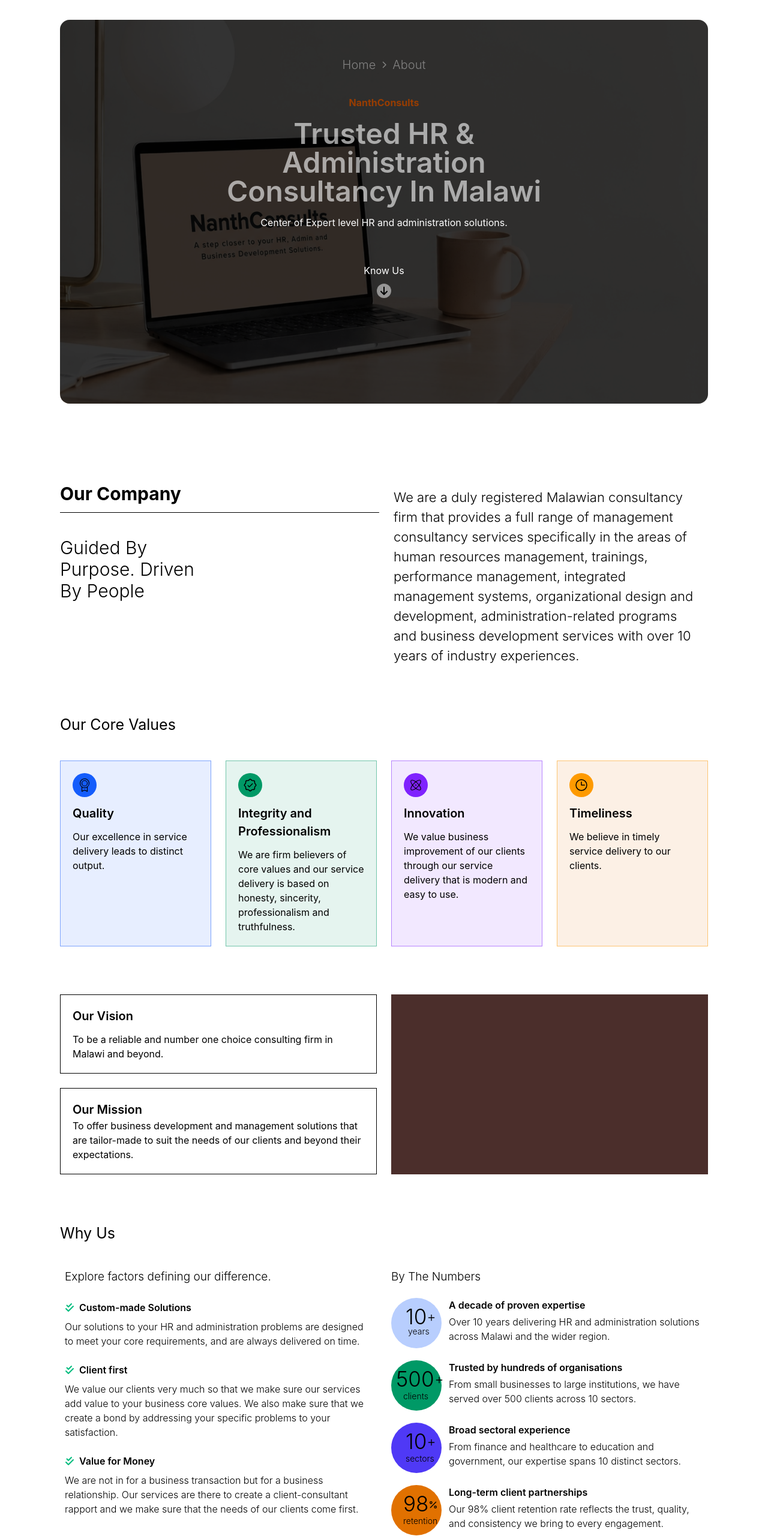
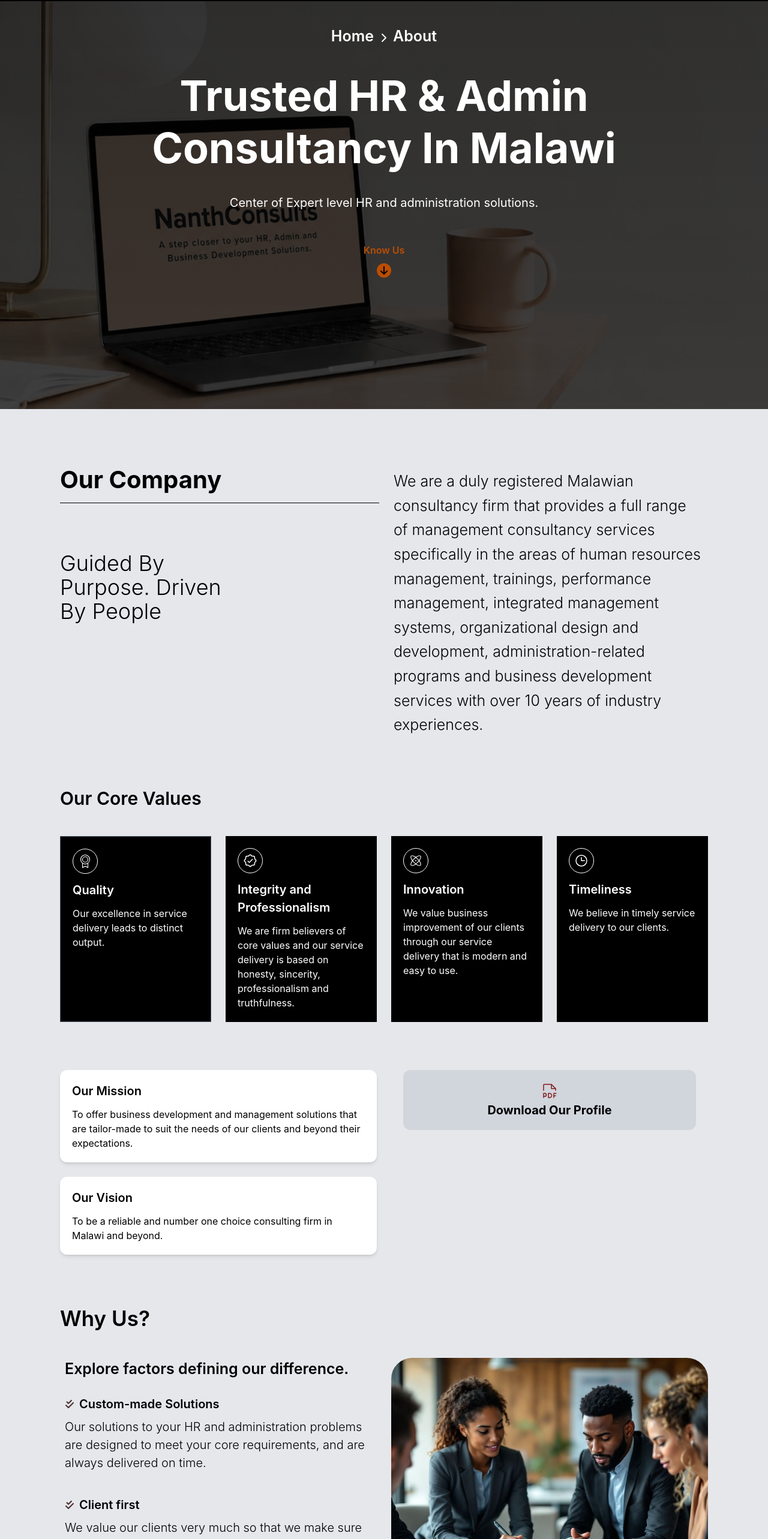
Before and after one commit to Ishmael-smart-Kaunda/nanthsConsults, a React (Vite) app: page /about in a window 1280 px wide. Shown: the part 137-2703 px from the top of the page at 60% size. Built offline with nearby package versions, Linux system fonts and the light colour scheme.

Commit message:
MADE CHANGES ON ABOUT PAGE

```diff
--- a/src/components/about components/CTA.jsx
+++ b/src/components/about components/CTA.jsx
@@ -2,16 +2,16 @@
 
 export default function CTA(){
                    return(
-                         <section className="w-full max-w-[1440px] bg-sky-100/30 p-5 md:px-25 py-20">
-                             <div className="p-5 md:p-10 rounded-xl borde-2 w-full text-center space-y-6">
-                                  <h4 className="text-[35px] font-bold">Still Have Questions?</h4>
-                                  <p className="text-[22px] font-light">Our team is ready to help you find the right HR and administrative
+                         <section className="w-full">
+                             <div className="p-5 md:p-10 w-full text-white text-center space-y-8 bg-[#101617] via-black gray-400 to-[#101617]">
+                                  <h4 className="text-[45px] font-bold">Still Have Questions?</h4>
+                                  <p className="text-[25px] font-light">Our team is ready to help you find the right HR and administrative
                                                   solutions for your organization. Reach out to us for professional
                                                   guidance and support.
                                   </p>
                                   <h5 className="hidden md:block font-bold">Lets Talk</h5>
                                   <a href="/contact" className="md:hidden font-bold">Lets Talk</a>
-                                  <div className="w-full hidden md:inline-flex justify-between border-t border-black/20 py-5 ">
+                                  <div className="w-8/10 mx-auto hidden md:inline-flex justify-between text-amber-800 border-t border-white/20 py-5 ">
                                       <a href="" className="">+265 88 8703 316</a>
                                       <a href="" className="">+265 98 0048 010</a>
                                       <a href="" className="">nanthconsults@gmail.com</a>
--- a/src/components/about components/FAQ.jsx
+++ b/src/components/about components/FAQ.jsx
@@ -17,9 +17,9 @@
 
 
                    return(
-                         <section className="w-full max-w-[1440px] bg-sky-100/30 p-5 md:px-25 pt-10">
-                            <h2 className="font text-[25px]">Others Asked</h2>
-                             <div className="w-full space-y-6 py-5 text-[18px]">
+                         <section className="w-full max-w-[1440px] bg-gray-200 /30 p-5 md:px-25 pt-15">
+                            <h2 className="font text-[35px] font-semibold">Others Asked</h2>
+                             <div className="w-full space-y- py-5 text-[18px]">
                                 {
                                     questions.map((item)=>(
                                                 <Question
--- a/src/components/about components/company.jsx
+++ b/src/components/about components/company.jsx
@@ -1,20 +1,22 @@
-import { FaCheckDouble } from "react-icons/fa6";
+import { BsFilePdf, BsFilePdfFill } from "react-icons/bs";
+import { FaCheckDouble, FaFilePdf } from "react-icons/fa6";
 import { FiPercent, FiPlus } from "react-icons/fi";
-import { PiAtomLight, PiClock, PiMedalLight, PiSealCheck, PiTimerLight } from "react-icons/pi";
+import { PiAtomLight, PiClock, PiFilePdfLight, PiMedalLight, PiSealCheck, PiTimerLight } from "react-icons/pi";
+import AboutImg from "../../assets/images/contact/instagram.jpeg"
 
 
 export default function Company(){
 
     return(
-           <section className="w-full max-w-[1440px] p-5 md:px-25">
+           <section className="w-full max-w-[1440px] bg-gray-200 p-5 md:px-25">
 
                 <div className="grid grid-cols-1 md:grid-cols-2 gap-4 my-15">
-                        <div className="md:b space-y-10">
-                            <h1 className="w-full py-2 border-b text-[30px] font-bold "> Our Company</h1>
-                            <h3 className="text-3xl font-light ">Guided By <br/> Purpose. Driven <br/>  By People</h3>
+                        <div className="md:b md:space-y-20">
+                            <h1 className="w-full py-2 border-b text-[40px] font-bold "> Our Company</h1>
+                            <h3 className="text-4xl font-light ">Guided By <br/> Purpose. Driven <br/>  By People</h3>
                         </div>
                             <div className="w-full px-2 relaxed">
-                                <p className="text-[22px] font-light py-5">
+                                <p className="text-[22px] md:text-[25px] font-light leading-relaxed py-5">
                                         We are a duly registered Malawian consultancy firm that provides
                                         a full range of management consultancy services specifically in the areas of human resources
                                         management, trainings, performance management, integrated management systems,
@@ -24,29 +26,32 @@
                         </div>
                 </div>
                  {/* CORE VALUES */}
-                 <h2 className="font text-[25px] my-10">Our Core Values</h2>
+                 <h2 className="font text-[30px] font-semibold my-10">Our Core Values</h2>
                 <div className="w-full grid grid-cols-1 md:grid-cols-4 gap-6">
-                    <article className="h-full border border-blue-600/50 bg-blue-600/10 space-y-3 p-5">
-                            <div className="size-fit rounded-full bg-blue-600 p-2 "> <PiMedalLight className="size-6 ext-black"/></div>
+                    <article className="h-full border border-gray-600 bg-black text-white space-y-3 p-5">
+                            <div className="w-fit rounded-full border p-2 ">
+                                <PiMedalLight className="size-6 ext-black"/>
+
+                           </div>
                             <h3 className="font-semibold text-[20px]">Quality </h3>
                             <p>Our excellence in service delivery leads to distinct output.</p>
                     </article>
-                    <article className="h-full border border-emerald-600/50 bg-emerald-600/10 space-y-3 p-5">
-                            <div className="size-fit rounded-full bg-emerald-600 p-2 "> <PiSealCheck className="size-6 ext-black"/></div>
+                    <article className="h-full bg-black text-white space-y-3 p-5">
+                            <div className="size-fit rounded-full border p-2 "> <PiSealCheck className="size-6 ext-black"/></div>
                             <h3 className="font-semibold text-[20px]">Integrity and Professionalism</h3>
                             <p className="">We are firm believers of core values and our service delivery is based on honesty, sincerity,
                             professionalism and truthfulness.
                             </p>
                     </article>
-                    <article className="h-full border border-violet-600/50 bg-violet-600/10  space-y-3 p-5">
-                            <div className="size-fit rounded-full bg-violet-600 p-2 "> <PiAtomLight className="size-6 ext-black"/></div>
+                    <article className="h-full  bg-black text-white  space-y-3 p-5">
+                            <div className="size-fit rounded-full border p-2 "> <PiAtomLight className="size-6 ext-black"/></div>
                             <h3 className="font-semibold text-[20px]">Innovation </h3>
                             <p> We value business improvement of our clients through our service delivery
                             that is modern and easy to use.
                             </p>
                     </article>
-                    <article className="h-full border border-amber-500/50 bg-amber-600/10  space-y-3 p-5">
-                            <div className="size-fit rounded-full bg-amber-500 p-2 "> <PiClock className="size-6 ext-black"/></div>
+                    <article className="h-full text-white  bg-black  space-y-3 p-5">
+                            <div className="size-fit rounded-full border p-2 "> <PiClock className="size-6 ext-black"/></div>
                             <h3 className="font-semibold text-[20px]">Timeliness</h3>
                             <p className="text-">We believe in timely service delivery to our clients.
                             </p>
@@ -57,45 +62,52 @@
                 {/*MISSION AND VISION */}
                  <div className="grid grid-cols-1 gap-6 md:grid-cols-2 my-20">
                      <div className="space-y-6">
-                        <div className="p-5 border space-y-3  ">
-                                <h3 className="font-semibold text-[20px]">Our Vision</h3>
-                                <p className="">To be a reliable and number one choice consulting firm in Malawi and beyond.</p>
-                        </div>
-                        <div className="p-5 border ">
+                        <div className="p-5 bg-white rounded-xl shadow-md space-y-3 ">
                                 <h3 className="font-semibold text-[20px]">Our Mission</h3>
                                 <p className="">To offer business development and management solutions that are tailor-made
                                         to suit the needs of our clients and beyond their expectations.</p>
                         </div>
+                        <div className="p-5 bg-white rounded-xl shadow-md space-y-3  ">
+                                <h3 className="font-semibold text-[20px]">Our Vision</h3>
+                                <p className="">To be a reliable and number one choice consulting firm in Malawi and beyond.</p>
+                        </div>
+
                     </div>
-                    <div className="w-full h-full bg-ascent"></div>
+                    <div className="w-full h-full px-5 ">
+                        <div className="cursor-pointer w-full h-25 text-center  borderamber-700/50  boder-2 bg-gray-300 rounded-xl p-5 text-[20px] font-bold">
+                                <PiFilePdfLight className="size-8 shrink-0 text-red-900 mx-auto"/>
+                                <p className="">Download Our Profile</p>
+                        </div>
+
+                    </div>
 
 
                 </div>
 
                  {/* VALUE PROPOSITION*/}
-                 <h2 className="font text-[25px] my-10">Why Us</h2>
-                 <div className="grid grid-cols-1 md:grid-cols-2 gap-6">
-                        <div className="w-full px-2 font-light">
-                                <h1 className="text-[19px]">Explore factors defining  our difference.</h1>
+                 <h2 className="font text-[35px] font-semibold mt-10">Why Us?</h2>
+                 <div className="grid grid-cols-1 md:grid-cols-2 gap-6 py-10">
+                        <div className="w-full flex flex-col gap-2 px-2 font-light ">
+                                <h1 className="text-[25px] font-semibold">Explore factors defining  our difference.</h1>
                                 {/*<hr/>
                                 <p className="text-center">Below are the reasons why we are a step closer to your HR and Administration solutions</p>*/}
-                                <article className="space-y-2 my-6">
-                                        <span className="inline-flex items-center gap-2 font-semibold"><FaCheckDouble className="text-emerald-500"/>Custom-made Solutions </span>
+                                <article className="space-y-2 my-4 text-[20px]">
+                                        <span className="inline-flex items-center gap-2 font-semibold"><FaCheckDouble className="size-4 text-ascent shrink-0 grow-0"/>Custom-made Solutions </span>
                                         <p className="">Our solutions to your HR and administration problems
                                                         are designed to meet your core requirements, and are always
                                                         delivered on time.
                                         </p>
                                 </article>
 
-                                <article className="space-y-2 my-6">
-                                        <span className="inline-flex items-center gap-2 font-semibold"><FaCheckDouble className="text-emerald-500"/> Client first</span>
+                                <article className="space-y-2 my-4 text-[20px]">
+                                        <span className="inline-flex items-center gap-2 font-semibold"><FaCheckDouble className="size-4 shrink-0 grow-0 text-ascent"/> Client first</span>
                                         <p className="">We value our clients very much so that we make sure our services
                                                         add value to your business core values. We also make sure that we create a bond
                                                         by addressing your specific problems to your satisfaction.
                                         </p>
                                 </article>
-                                <article className="space-y-2 my-6">
-                                        <span className="inline-flex items-center gap-2 font-semibold"><FaCheckDouble className="text-emerald-500"/>Value for Money</span>
+                                <article className="space-y-2 my-4 text-[20px]">
+                                        <span className="inline-flex items-center gap-2 font-semibold"><FaCheckDouble className="size-4 shrink-0 grow-0 text-ascent"/>Value for Money</span>
                                         <p className="">We are not in for a business transaction but for a business relationship.
                                                         Our services are there to create a client-consultant rapport and we make sure that the
                                                         needs of our clients come first.
@@ -103,7 +115,14 @@
                                 </article>
                         </div>
                         <div className="m bord grid grid-cols-1 space-y-5">
-                                <h1 className="text-[19px] font-light mb-5">By The Numbers</h1>
+                                <img src={AboutImg} alt="Nanth Consult's value proposition" className="w-full h-auto object-cover rounded-[35px]" />
+
+                        </div>
+
+
+                        {/*
+
+                            <h1 className="text-[19px] font-light mb-5">By The Numbers</h1>
                                 <article className="inline-flex gap-3 items-start font-light">
                                         <div className="inline-col content-center px-5  size-21 shrink-0 bg-blue-600/30 rounded-full">
                                                 <span className="inline-flex text-[35px] px-1">10 <FiPlus className="size-4 translate-y-5"/></span>
@@ -157,7 +176,10 @@
                                            </p>
                                         </div>
                                 </article>
-                        </div>
+
+
+
+                        */}
                 </div>
            </section>
     )
--- a/src/components/about components/header.jsx
+++ b/src/components/about components/header.jsx
@@ -5,16 +5,19 @@
 
 export default function Header(){
                         return(
-                               <header className="w-full h-[80vh] md:h-[90vh] px-5 md:px-25 py-10">
-                                   <div className="relative w-full h-full bg-black/80 3 overflow-hidden py-10 text-white rounded-2xl">
+                               <header className="w-full h-[80vh] md:h-[85vh]">
+                                   <div className="relative w-full h-full bg-gradient-to-b from-black/80 to-black/75  overflow-hidden py-10 text-white">
                                        <img src={heroImage} alt="" className="absolute inset-0 w-full h-full object-cover mix-blend-overlay" />
-                                       <div className="relative w-6/10 h-full flex flex-col gap-4 items-center p-5 m-auto bordr">
-                                          <span className="inline-flex items-center gap-2 mb-5 text-white/40 text-[20px] font-light">Home <FaChevronRight className="size-3"/> About</span>
-                                          <h1 className="text-amber-800 font-bold">NanthConsults</h1>
-                                          <h2 className="hrHook text-5xl text-center text-white/60 font-semibold">Trusted HR & Administration Consultancy In Malawi</h2>
-                                          <p className="text-[16px]">Center of Expert level HR and administration solutions.</p>
-                                          <span className="flex flex-col gap-3 items-center mt-10">Know Us
-                                                <button className="w-fit p-1 rounded-full bg-white/50 animate-bounce "><FaArrowDown className="size-4 text-black"/></button>
+                                       <div className="relative w-8/10 text-center mx-auto h-full flex flex-col gap-4 space-y-4">
+                                          <span className="inline-flex items-center mx-auto gap-2 mb-5 text-white 40 text-[25px] font-semibold">
+                                             <a href="/" className="hover:text-amber-700 transition-all duration-500">Home</a>
+                                             <FaChevronRight className="size-4 mt-1"/> About
+                                          </span>
+
+                                          <h2 className="md:text-6xl lg:text-[70px] l font-bold text-white leading-tight">Trusted HR & Admin <br/> Consultancy In Malawi</h2>
+                                          <p className="text-[20px]">Center of Expert level HR and administration solutions.</p>
+                                          <span className="cursor-pointer flex flex-col gap-3 items-center font-semibold text-amber-700 mt-5">Know Us
+                                                <button className="w-fit p-1 rounded-full bg-amber-700 /50 animate-bounce "><FaArrowDown className="size-4 text-black"/></button>
                                           </span>
                                        </div>
 
--- a/src/components/navBar.jsx
+++ b/src/components/navBar.jsx
@@ -97,7 +97,7 @@
 
 
                             </div>
-                            <NavLink to='/contact' className="cursor-pointer p-2 px-5 border border-white/10  rounded-sm font-semibold text-white/80 bg-[#854836]">Get Started</NavLink>
+                            <NavLink to='/contact' className="cursor-pointer p-3 px-6  rounded-sm font-semibold text-[18px] text-white /80 bg-ascent">Get Started</NavLink>
                     </div>
                     {/*Nav menu */}
 
```
Also changed, not shown: src/components/about components/article.jsx (+15 -15 lines), src/assets/images/contact/instagram.jpeg (renamed from src/assets/images/contact/(1) Instagram.jpeg).
